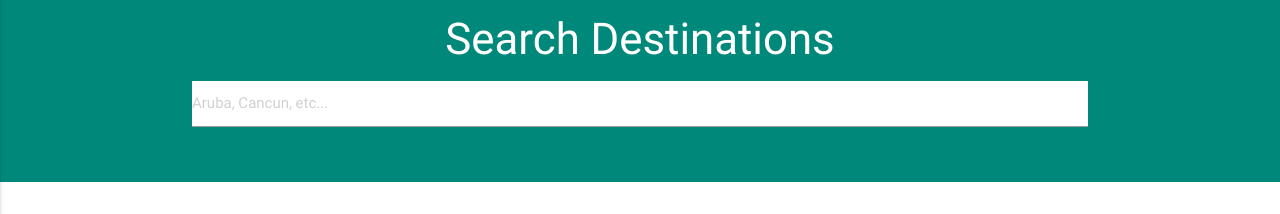
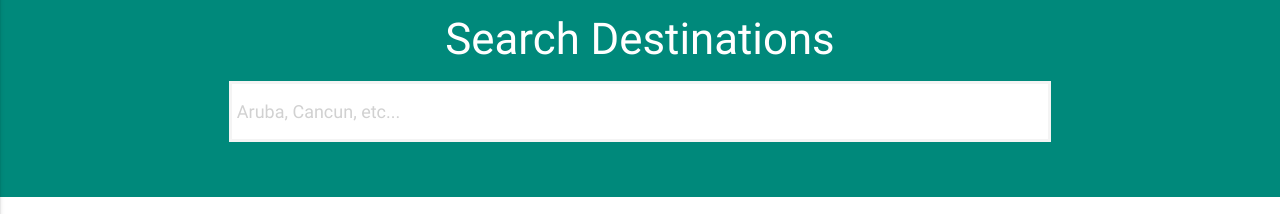
Before and after one commit to MajhiRockzZ/Materialize-CSS-Project-1, a plain HTML site: page index.html in a window 1280 px wide. Shown: the part 586-800 px from the top of the page. Drawn offline with nearby package versions, Linux system fonts and the light colour scheme.

Commit message:
Add search field style

```diff
--- a/css/main.css
+++ b/css/main.css
@@ -1,3 +1,10 @@
 .slider .btn {
   margin-top: 20px;
 }
+
+.section-search input {
+  padding: 5px !important;
+  font-size: 18px !important;
+  width: 90% !important;
+  border: #f4f4f4 3px solid !important;
+}
```
